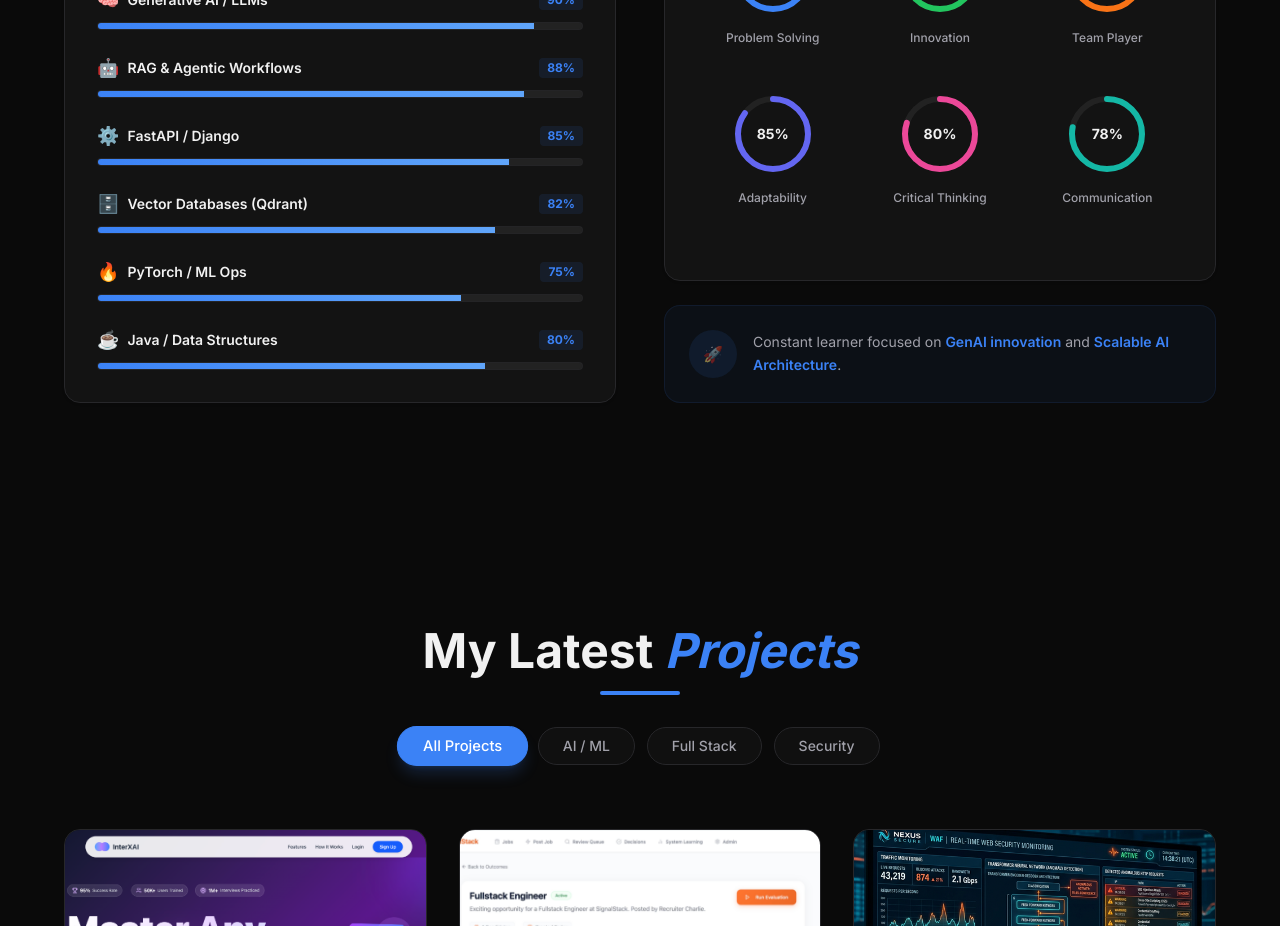
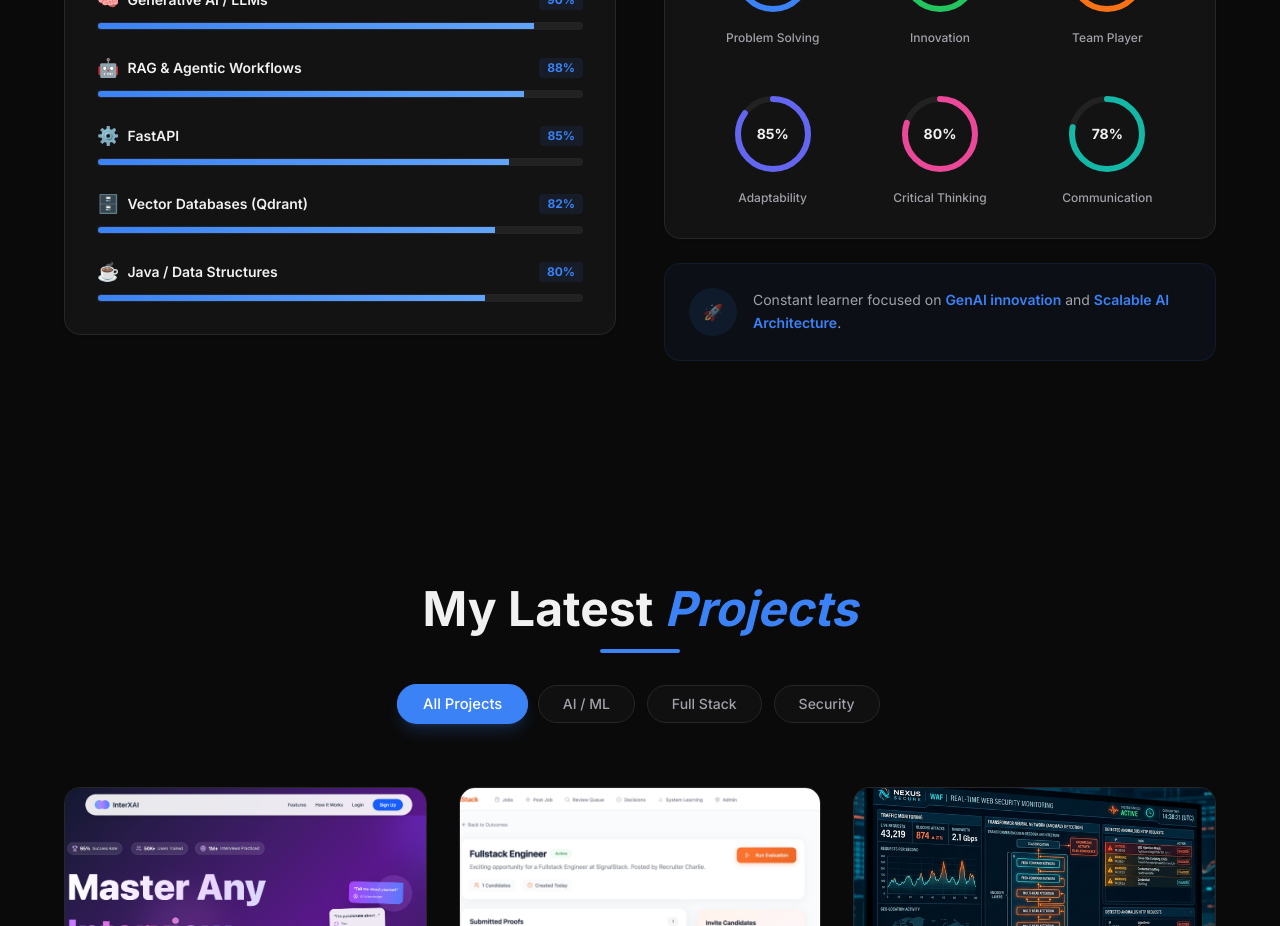
Before and after one commit to abhixw/Portfolio_abhixw, a React (Vite) app: page / in a window 1280 px wide. Shown: the part 2540-3466 px from the top of the page. Built offline with nearby package versions, Linux system fonts and the light colour scheme.

Commit message:
Update technical skills: remove Django and PyTorch/MLOps

```diff
--- a/src/components/Skills.jsx
+++ b/src/components/Skills.jsx
@@ -5,9 +5,8 @@ const technicalSkills = [
     { name: 'Python', level: 95, icon: '🐍' },
     { name: 'Generative AI / LLMs', level: 90, icon: '🧠' },
     { name: 'RAG & Agentic Workflows', level: 88, icon: '🤖' },
-    { name: 'FastAPI / Django', level: 85, icon: '⚙️' },
+    { name: 'FastAPI', level: 85, icon: '⚙️' },
     { name: 'Vector Databases (Qdrant)', level: 82, icon: '🗄️' },
-    { name: 'PyTorch / ML Ops', level: 75, icon: '🔥' },
     { name: 'Java / Data Structures', level: 80, icon: '☕' },
 ]
 
```
